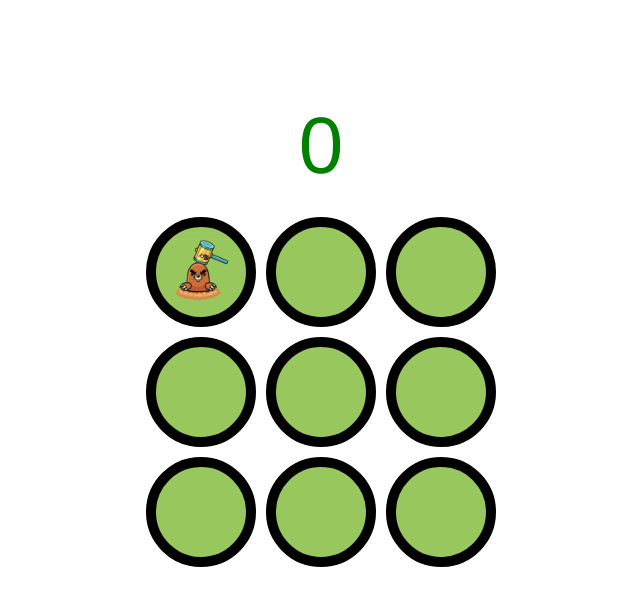
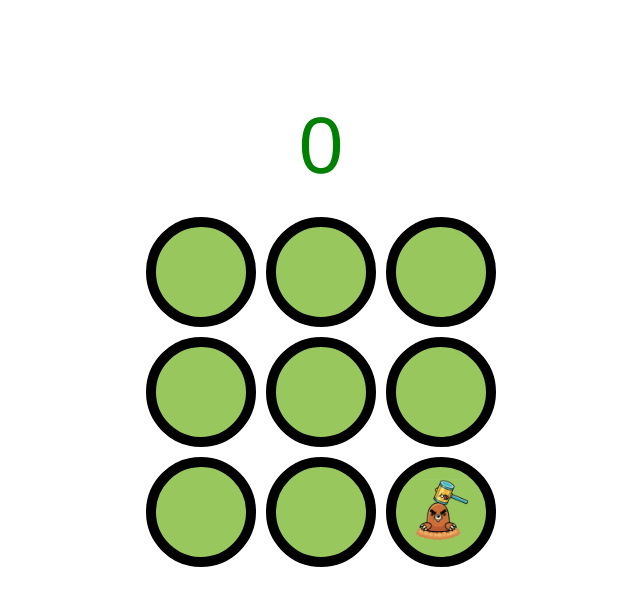
Before and after one commit to GarrettEstrin/guac-a-mole, a plain HTML site: page index.html in a window 1280 px wide. Shown: the whole page, without its empty margins (319-959 px from the left). Drawn offline with Linux system fonts and the light colour scheme.

Commit message:
random hole at start

```diff
--- a/index.html
+++ b/index.html
@@ -12,7 +12,7 @@
 <div id="score-board">0</div>
 <div id="container">
 
-  <div class="hole"><img width="60px" src="mole2.png" alt="mole" align="center" /></div>
+  <div class="hole"></div>
   <div class="hole"></div>
   <div class="hole"></div>
   <div class="hole"></div>
--- a/main.js
+++ b/main.js
@@ -11,9 +11,18 @@ var holes = document.querySelectorAll('.hole');
 // Mole
 var mole = '<img width="60px" src="mole2.png" alt="mole" align="center" />';
 // functions
+
+// Place mole in random hole at start
+var firstHole = function(){
+  holes[randomInt(9)].innerHTML = mole;
+}
+// Random number function
 function randomInt(n){
   return Math.floor(n * Math.random())
 }
+
+// Functions called on page load
+firstHole();
 
 // clicklisteners for boxes
 holes.forEach(function(el){
```
